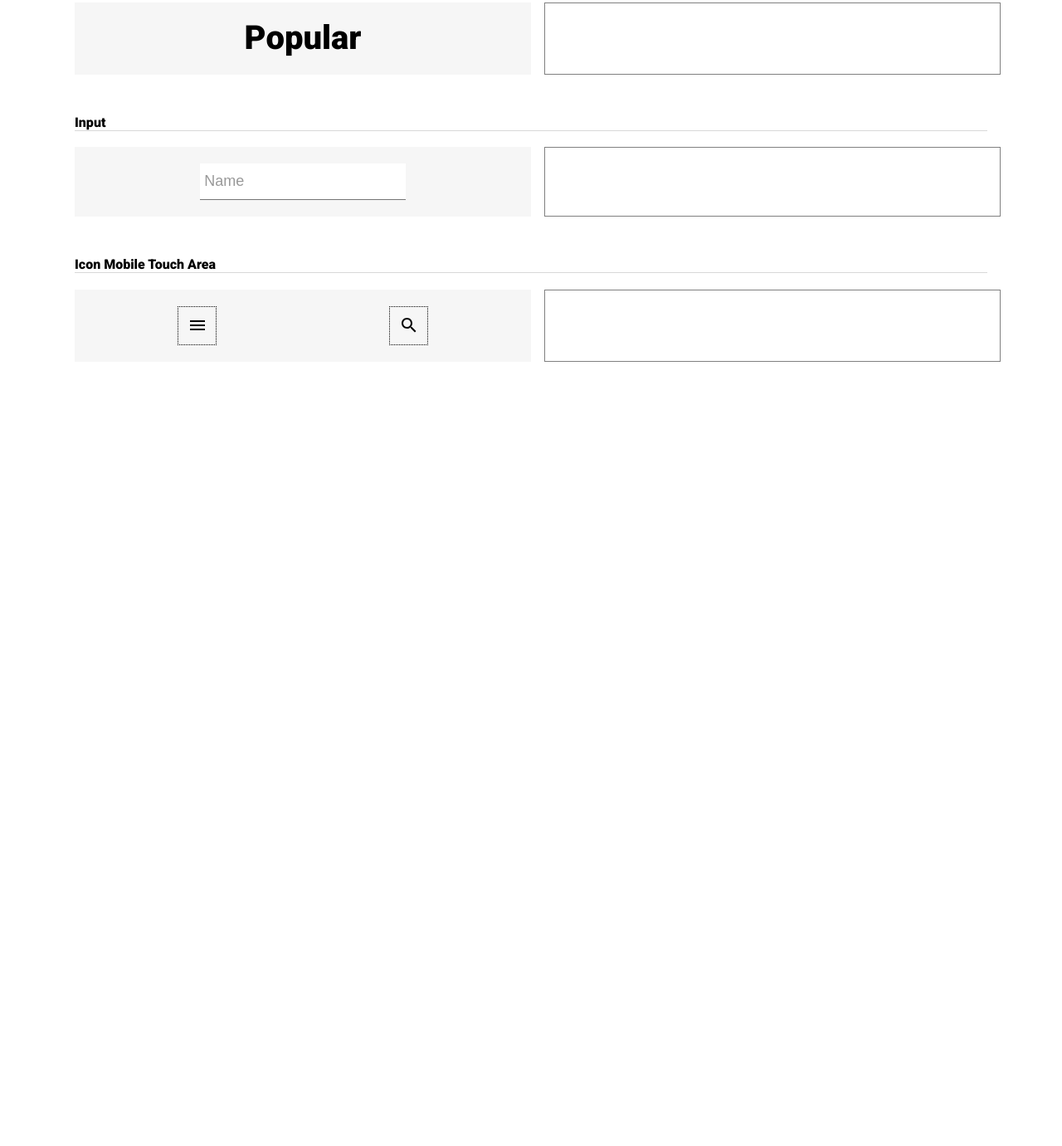
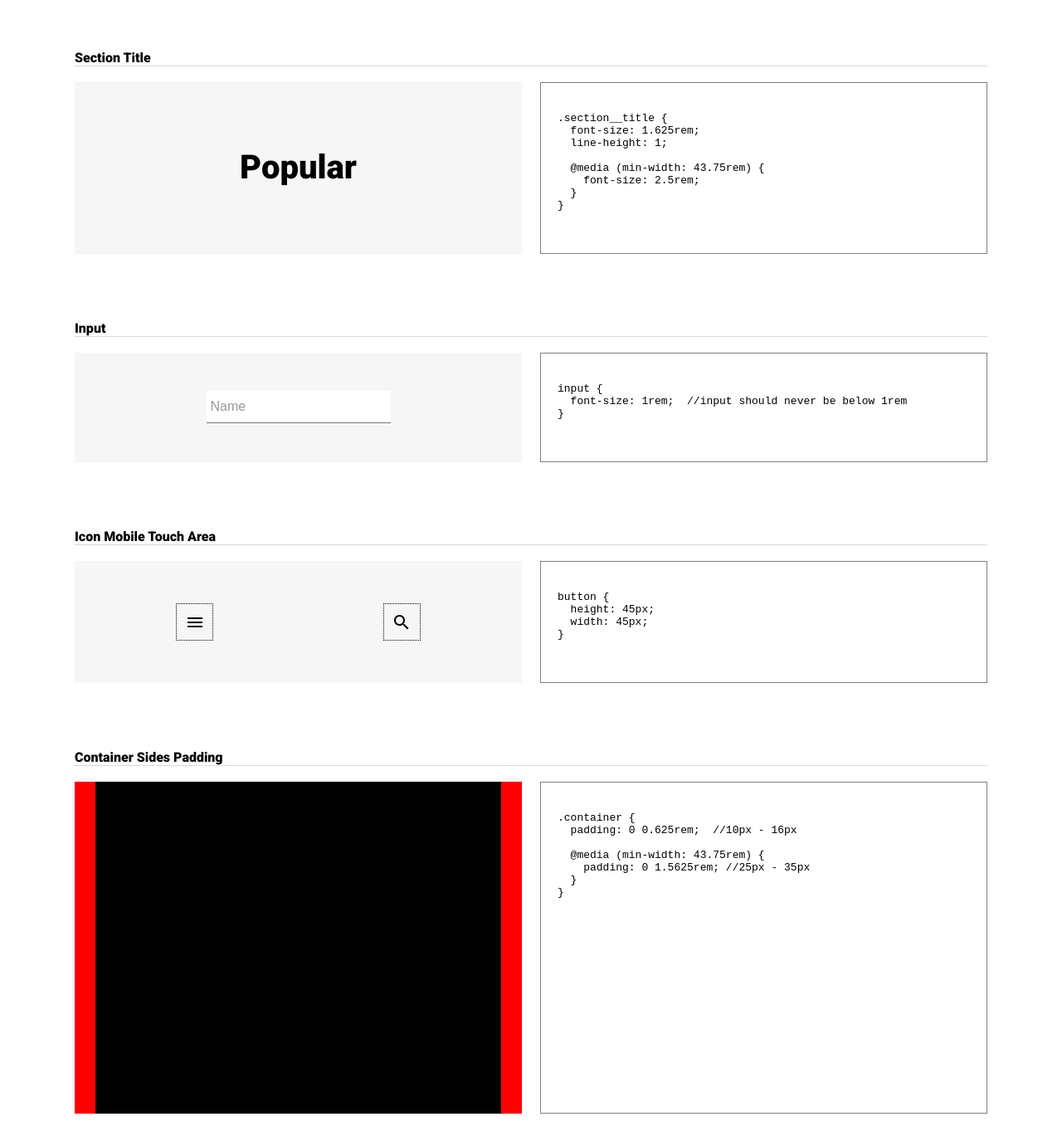
Before and after one commit to mnadolny/alley-responsive-guide, a website built with webpack: page index.html in a window 1280 px wide. Shown: the part 1009-2390 px from the top of the page at 83% size. Before the commit the page ends 1525 px from the top, so only its background shows below. Built offline with nearby package versions, Linux system fonts and the light colour scheme.

Commit message:
example cleanup

```diff
--- a/index.html
+++ b/index.html
@@ -93,6 +93,14 @@ blockquote {
       <div class="code__area">
         <pre>
           <code class="language-css" data-lang="css">
+.section__title {
+  font-size: 1.625rem;
+  line-height: 1;
+
+  @media (min-width: 43.75rem) {
+    font-size: 2.5rem;
+  }
+}
           </code>
         </pre>
       </div>
@@ -115,7 +123,11 @@ blockquote {
       </div>
       <div class="code__area">
         <pre>
-          <code class="language-css" data-lang="css"></code>
+          <code class="language-css" data-lang="css">
+input {
+  font-size: 1rem;  //input should never be below 1rem
+}
+          </code>
         </pre>
       </div>
     </div>  <!-- input -->
@@ -124,26 +136,54 @@ blockquote {
     <div class="example__section">
       <div class="example__area">
         <div class="container">
-          <div class="hamburger__icon">
+          <button class="hamburger__icon">
             <svg xmlns="http://www.w3.org/2000/svg" width="24" height="24" viewBox="0 0 24 24">
                 <path d="M0 0h24v24H0z" fill="none"/>
                 <path d="M3 18h18v-2H3v2zm0-5h18v-2H3v2zm0-7v2h18V6H3z"/>
             </svg>
-          </div>
-          <div class="search__icon">
+          </button>
+          <button class="search__icon">
             <svg xmlns="http://www.w3.org/2000/svg" width="24" height="24" viewBox="0 0 24 24">
                 <path d="M15.5 14h-.79l-.28-.27C15.41 12.59 16 11.11 16 9.5 16 5.91 13.09 3 9.5 3S3 5.91 3 9.5 5.91 16 9.5 16c1.61 0 3.09-.59 4.23-1.57l.27.28v.79l5 4.99L20.49 19l-4.99-5zm-6 0C7.01 14 5 11.99 5 9.5S7.01 5 9.5 5 14 7.01 14 9.5 11.99 14 9.5 14z"/>
                 <path d="M0 0h24v24H0z" fill="none"/>
             </svg>
-          </div>
+          </button>
         </div>
       </div>
       <div class="code__area">
         <pre>
-          <code class="language-css" data-lang="css"></code>
+          <code class="language-css" data-lang="css">
+button {
+  height: 45px;
+  width: 45px;
+}
+          </code>
         </pre>
       </div>
     </div>  <!-- icon -->
+
+    <h3 class="example__heading">Container Sides Padding</h3>
+    <div class="example__section">
+      <div class="example__area">
+        <div class="container container__example">
+          <div class="container__example-content"></div>
+        </div>
+      </div>
+      <div class="code__area">
+        <pre>
+          <code class="language-css" data-lang="css">
+.container {
+  padding: 0 0.625rem;  //10px - 16px
+
+  @media (min-width: 43.75rem) {
+    padding: 0 1.5625rem; //25px - 35px
+  }
+}
+          </code>
+        </pre>
+      </div>
+    </div> <!-- container  -->
+
 
 
 
--- a/src/scss/example-sections.scss
+++ b/src/scss/example-sections.scss
@@ -1,26 +1,40 @@
 .example__section {
   display: flex;
   flex-wrap: wrap;
-  margin-bottom: 3rem;
+  margin-bottom: 5rem;
 
   @media (min-width: 43.75rem) {
     flex-wrap: nowrap;
+    justify-content: space-between;
   }
 
   .container {
     background-color: #f6f6f6;
+    box-sizing: border-box;
     display: flex;
     flex-wrap: wrap;
-    padding: 20px;
-    box-sizing: border-box;
     height: 100%;
     overflow: hidden;
+    padding: 20px;
     position: relative;
   }
-}
 
-.example__area {
-  margin-right: 1rem;
+  .container__example {
+    background-color: red;
+    padding: 0 0.625rem;
+
+    @media (min-width: 43.75rem) {
+      padding: 0 1.5625rem;
+    }
+
+    &-content {
+      background-color: black;
+      display: block;
+      height: 100%;
+      min-height: 400px;
+      width: 100%;
+    }
+  }
 }
 
 .code__area {
@@ -37,7 +51,7 @@
   flex-shrink: 0;
 
   @media (min-width: 43.75rem) {
-    flex-basis: 50%;
+    flex-basis: 49%;
   }
 }
 
--- a/src/scss/icons.scss
+++ b/src/scss/icons.scss
@@ -1,9 +1,11 @@
 .hamburger__icon,
 .search__icon {
+  appearance: none;
+  background: none;
+  border: 1px dotted black;
   display: flex;
+  height: 45px;
   width: 45px;
-  height: 45px;
-  border: 1px dotted black;
 
   &:hover {
     cursor: pointer;
--- a/src/scss/input.scss
+++ b/src/scss/input.scss
@@ -2,7 +2,7 @@
   position:relative;
 }
 input 				{
-  font-size: 18px;
+  font-size: 1rem;
   padding:0.625em  0.625em 0.625em 0.3125em;
   display:block;
   width:100%;
@@ -18,7 +18,7 @@ input:focus {
 label {
   font-family:'Arial';
   color:#999;
-  font-size:18px;
+  font-size: 1rem;
   font-weight:normal;
   position:absolute;
   pointer-events:none;
```
